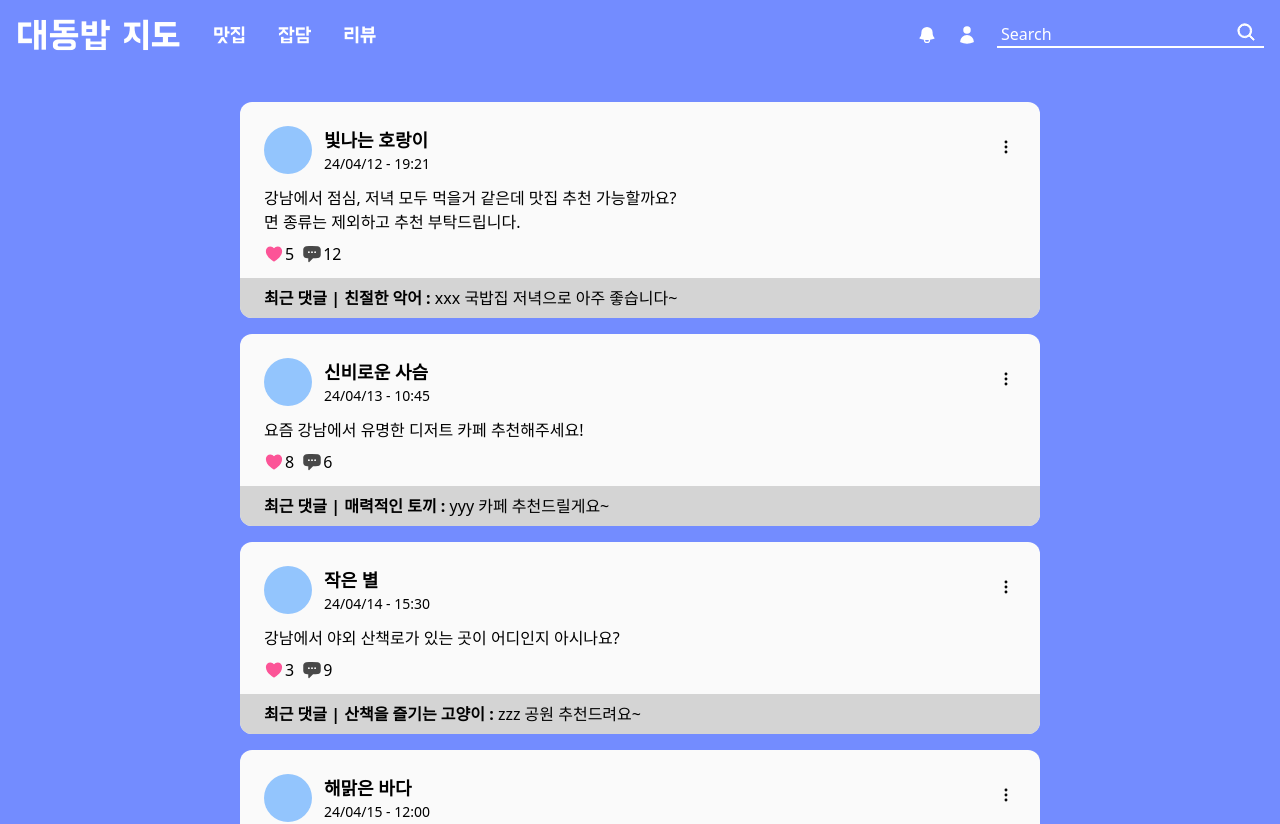
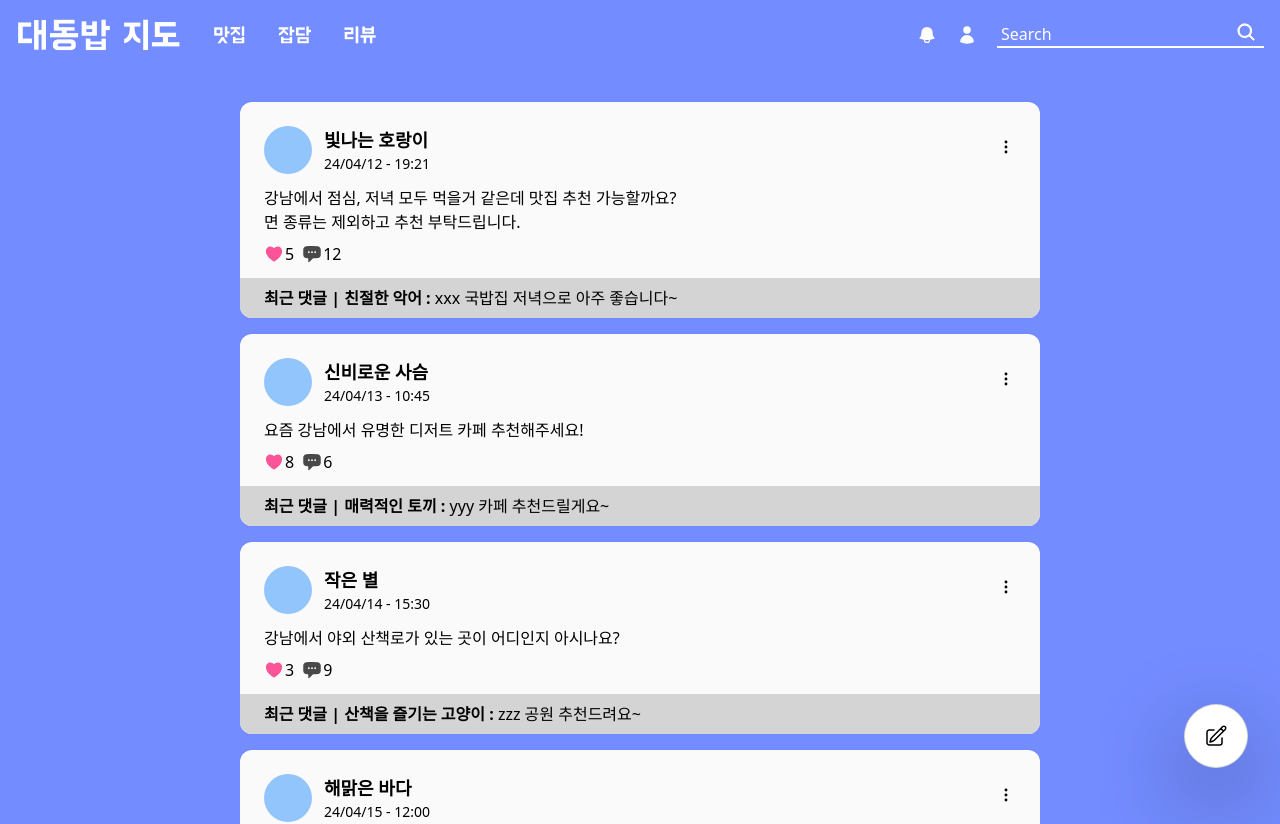
Before and after one commit to ICE0208/daedong-food-map, a Next.js app: page /talk in a window 1280 px wide. Shown: the top 824 px of the page. Built offline with nearby package versions, Linux system fonts and the light colour scheme.

Commit message:
feat: 새 잡담 쓰기 아이콘 추가

```diff
--- /dev/null
+++ b/src/app/(auth)/talk/new/page.tsx
@@ -0,0 +1,3 @@
+export default function TalkNewPage() {
+  return <h1>TalkNewPage</h1>;
+}
--- a/src/app/(auth)/talk/page.tsx
+++ b/src/app/(auth)/talk/page.tsx
@@ -1,6 +1,10 @@
 import RecoilWrapper from "@/components/RecoilWrapper";
+import SVGButton from "@/components/SVGButton";
 import TalkPreview from "@/components/TalkPreview";
+import PencilSVG from "@/icons/PencilSVG";
 import { default as talkMockData } from "@/mocks/talkData";
+import cls from "@/utils/cls";
+import Link from "next/link";
 import { RecoilRoot } from "recoil";
 
 const getTalkData = async () => {
@@ -28,6 +32,17 @@ export default async function TalkPage() {
           ))}
         </RecoilWrapper>
       </div>
+      <Link
+        href="/talk/new"
+        className={cls(
+          "fixed bottom-8 right-8 flex  size-16 items-center justify-center text-3xl",
+          "rounded-full bg-white shadow-[rgba(0,_0,_0,_0.4)_0px_30px_90px]",
+          "border-[1.6px] border-neutral-300 hover:border-neutral-400",
+          "transition ease-in-out hover:scale-110",
+        )}
+      >
+        <SVGButton color="black" svg={PencilSVG} size={6} />
+      </Link>
     </main>
   );
 }
--- /dev/null
+++ b/src/icons/PencilSVG.tsx
@@ -0,0 +1,18 @@
+const PencilSVG = (
+  <svg
+    xmlns="http://www.w3.org/2000/svg"
+    fill="none"
+    viewBox="0 0 24 24"
+    strokeWidth={1.5}
+    stroke="currentColor"
+    className="h-6 w-6"
+  >
+    <path
+      strokeLinecap="round"
+      strokeLinejoin="round"
+      d="m16.862 4.487 1.687-1.688a1.875 1.875 0 1 1 2.652 2.652L10.582 16.07a4.5 4.5 0 0 1-1.897 1.13L6 18l.8-2.685a4.5 4.5 0 0 1 1.13-1.897l8.932-8.931Zm0 0L19.5 7.125M18 14v4.75A2.25 2.25 0 0 1 15.75 21H5.25A2.25 2.25 0 0 1 3 18.75V8.25A2.25 2.25 0 0 1 5.25 6H10"
+    />
+  </svg>
+);
+
+export default PencilSVG;
```
